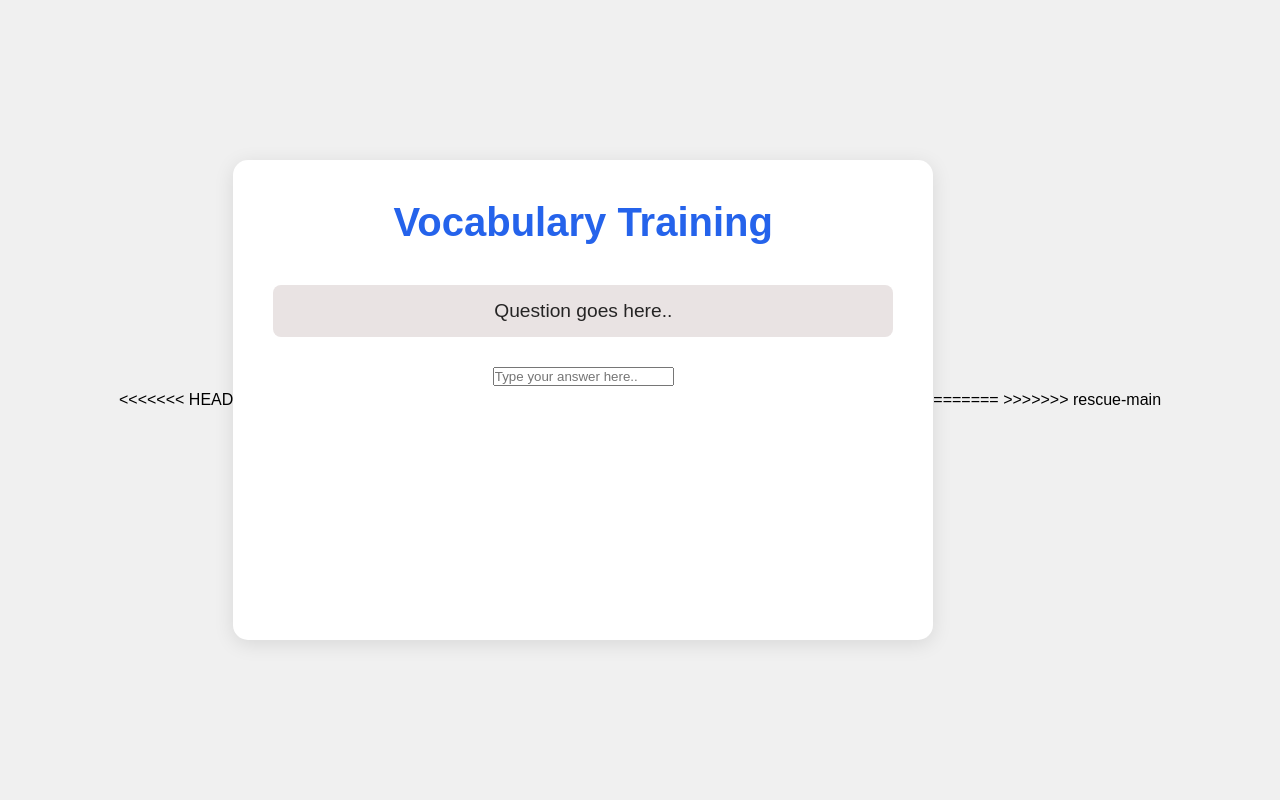
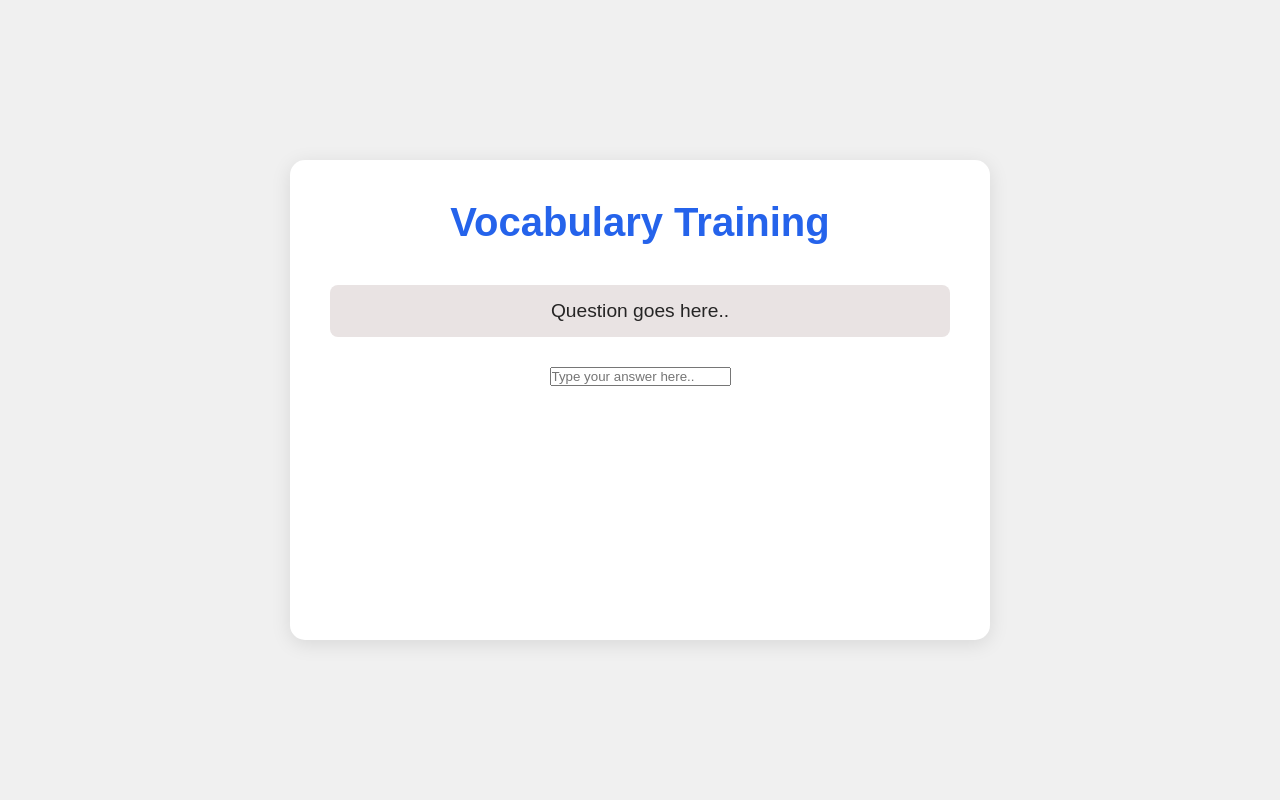
Before and after one commit to LanguageLearningApp-Project/VocabularyLearningEnvironment, a Django app: page / in a window 1280 px wide. Run offline with Django 5.2, Linux system fonts and the light colour scheme.

Commit message:
small change

```diff
--- a/VocabularyLearningEnvironment/templates/vocab/home.html
+++ b/VocabularyLearningEnvironment/templates/vocab/home.html
@@ -3,7 +3,6 @@
 <head>
     <meta charset="UTF-8">
     <meta name="viewport" content="width=device-width, initial-scale=1.0">
-<<<<<<< HEAD
     <title>VocabularyLearningApp</title>
     <style>
         * {
@@ -75,11 +74,5 @@
 
         <input type="text" class="input-answer" id="inputanswer" placeholder="Type your answer here..">
     </div>
-=======
-    <title>Merhabaa</title>
-</head>
-<body>
-
->>>>>>> rescue-main
 </body>
 </html>
```
